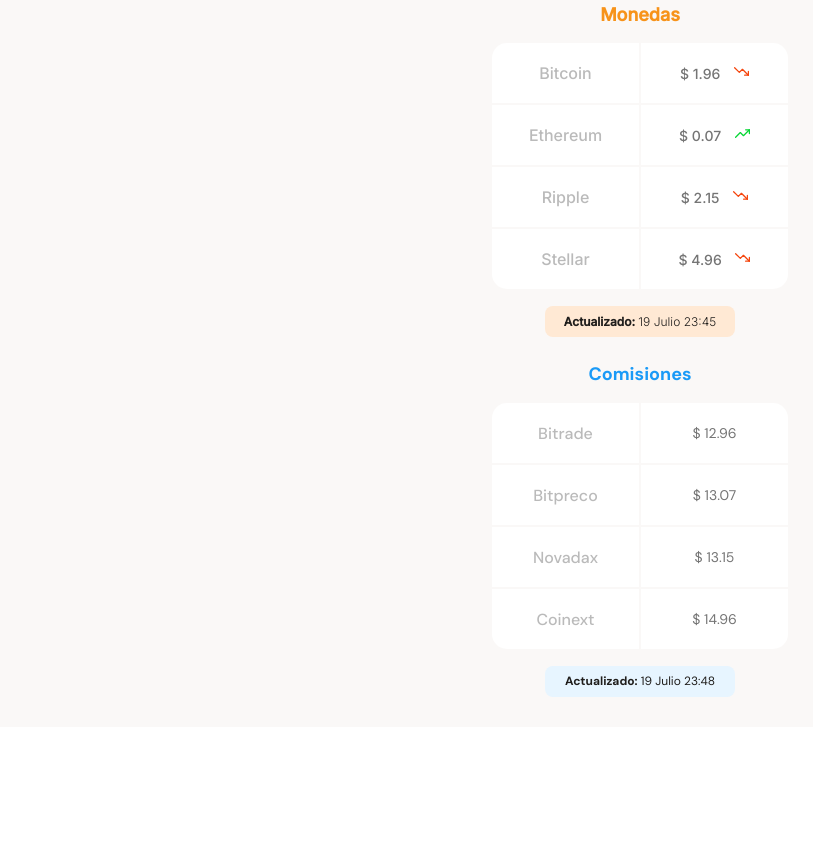
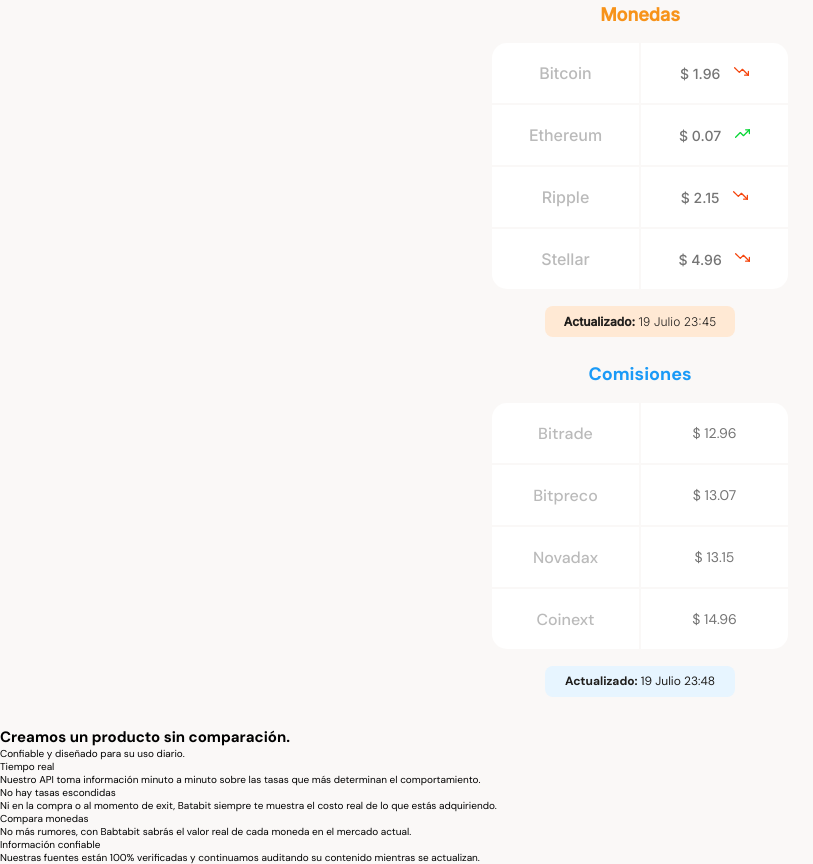
Before and after one commit to luisafrancoj/MobileFirst, a plain HTML site: page index.html in a window 1280 px wide. Shown: the part 779-1643 px from the top of the page, without its empty margins (0-813 px from the left). Before the commit the page ends 1506 px from the top, so only its background shows below. Drawn offline with Linux system fonts and the light colour scheme.

Commit message:
html of section 2 main product detail

```diff
--- a/index.html
+++ b/index.html
@@ -91,8 +91,39 @@
         </div>
       </section>
     </section>
+    <section class="main-product-detail">
+      <span></span>
+      <div>
+        <h2>Creamos un producto sin comparación.</h2>
+        <p>Confiable y diseñado para su uso diario.</p>
+      </div>
+      <section class="product-cards-container">
+        <article class="product-detail--cards">
+          <span class="clock"></span>
+          <p class="product--card-title">Tiempo real</p>
+          <p class="product--card-body">Nuestro API toma información minuto a minuto sobre las tasas que más determinan el comportamiento.</p>
+        </article>
 
-    <section></section>
+        <article class="product-detail--cards">
+          <span class="eye"></span>
+          <p class="product--card-title">No hay tasas escondidas</p>
+          <p class="product--card-body">Ni en la compra o al momento de exit, Batabit siempre te muestra el costo real de lo que estás adquiriendo.</p>
+        </article>
+
+        <article class="product-detail--cards">
+          <span class="dollar"></span>
+          <p class="product--card-title">Compara monedas</p>
+          <p class="product--card-body">No más rumores, con Babtabit sabrás el valor real de cada moneda en el mercado actual.</p>
+        </article>
+
+        <article class="product-detail--cards">
+          <span class="check"></span>
+          <p class="product--card-title">Información confiable</p>
+          <p class="product--card-body">Nuestras fuentes están 100% verificadas y continuamos auditando su contenido mientras se actualizan.</p>
+        </article>
+
+      </section>
+    </section>
     <section></section>
     <section></section>
   </main>
```
